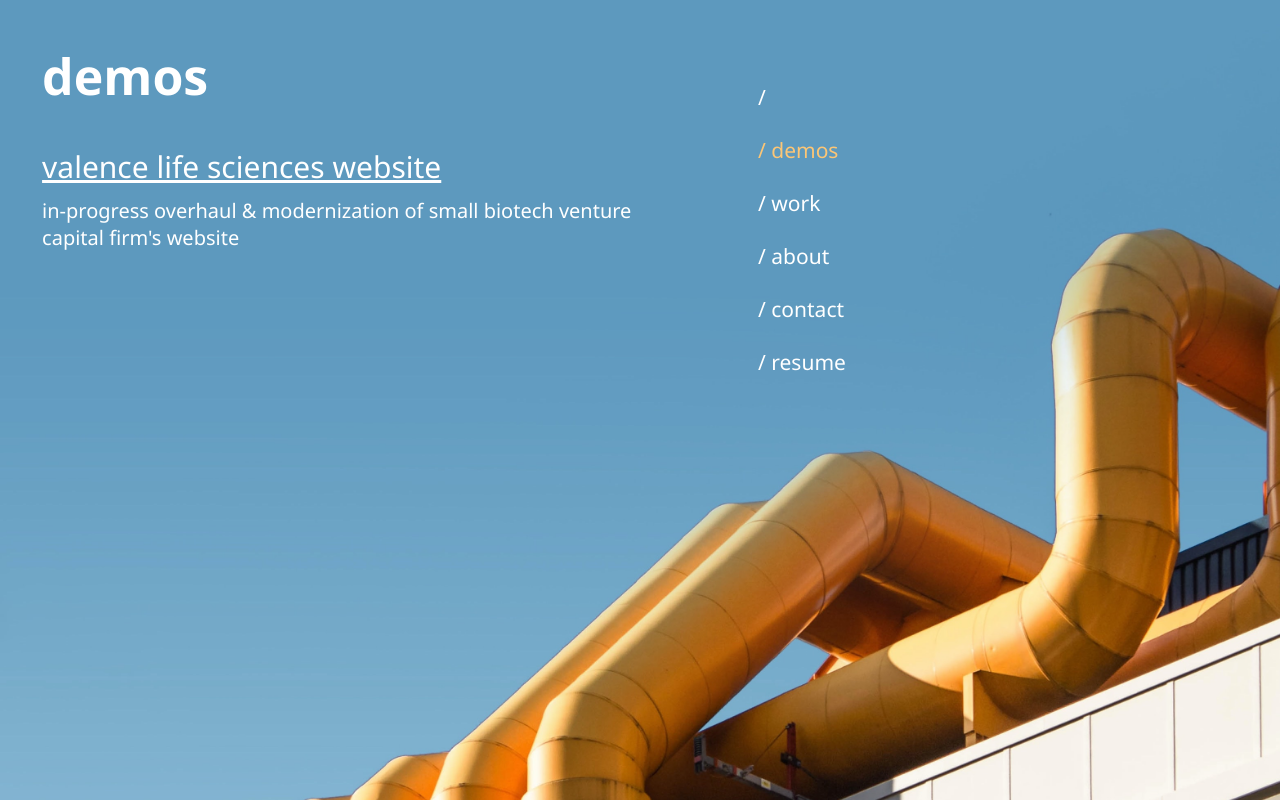
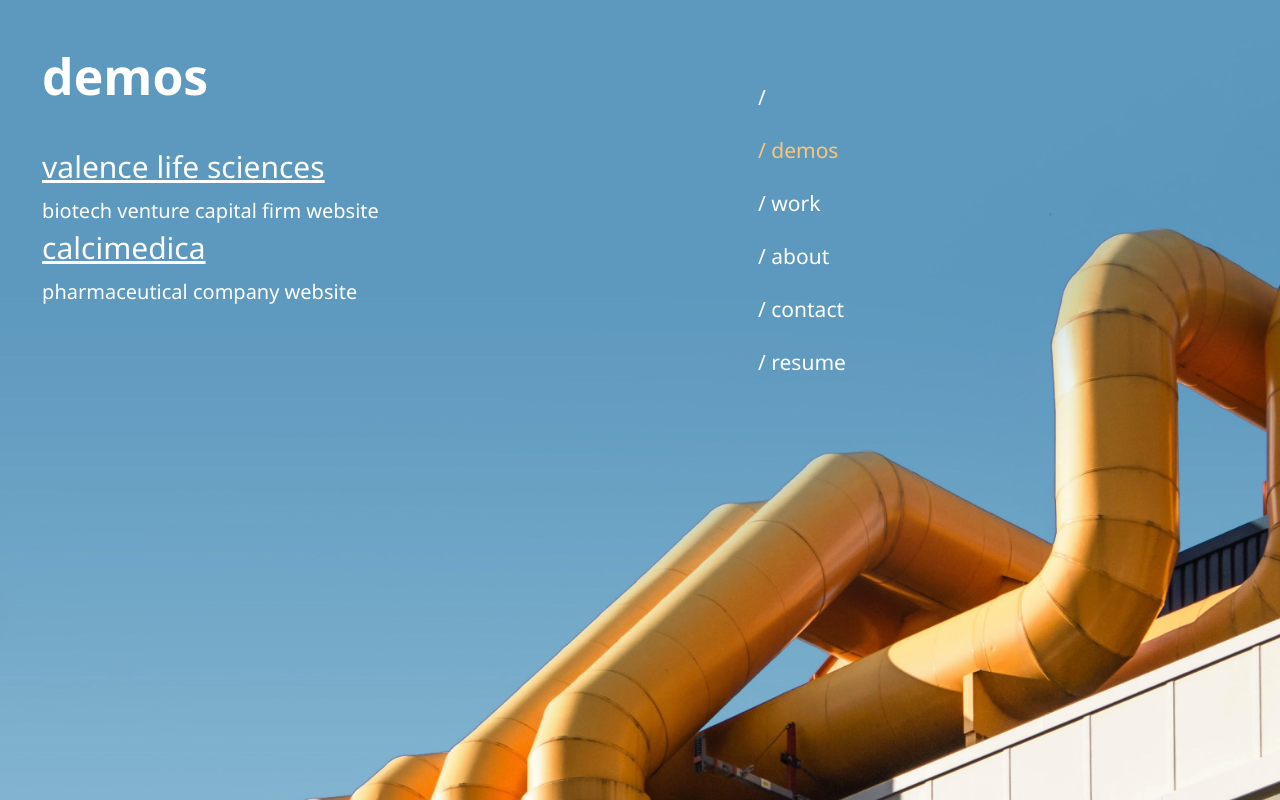
Before and after one commit to williamsalex/website-v2, a React (Create React App) app: page /demos in a window 1280 px wide. Built offline with nearby package versions, Linux system fonts and the light colour scheme.

Commit message:
Update Demos.js

```diff
--- a/src/Demos.js
+++ b/src/Demos.js
@@ -4,8 +4,10 @@ export default function Demos() {
   return (
     <div className = 'content'>
       <h1 className = "title">demos</h1>
-      <a className="linked-demo" href="https://sleepy-knuth-1af032.netlify.app/" rel="noopener noreferrer" target="_blank"> <p className = 'bigListItem'>valence life sciences website</p> </a>
-      <p className="listItem">in-progress overhaul & modernization of small biotech venture capital firm's website</p>
+      <a className="linked-demo" href="https://valencefund.com" rel="noopener noreferrer" target="_blank"> <p className = 'bigListItem'>valence life sciences</p> </a>
+      <p className="listItem">biotech venture capital firm website</p>
+      <a className="linked-demo" href="https://pensive-colden-1176e6.netlify.app" rel="noopener noreferrer" target="_blank"> <p className = 'bigListItem'>calcimedica</p> </a>
+      <p className="listItem">pharmaceutical company website</p>
     </div>
   )
 }
```
